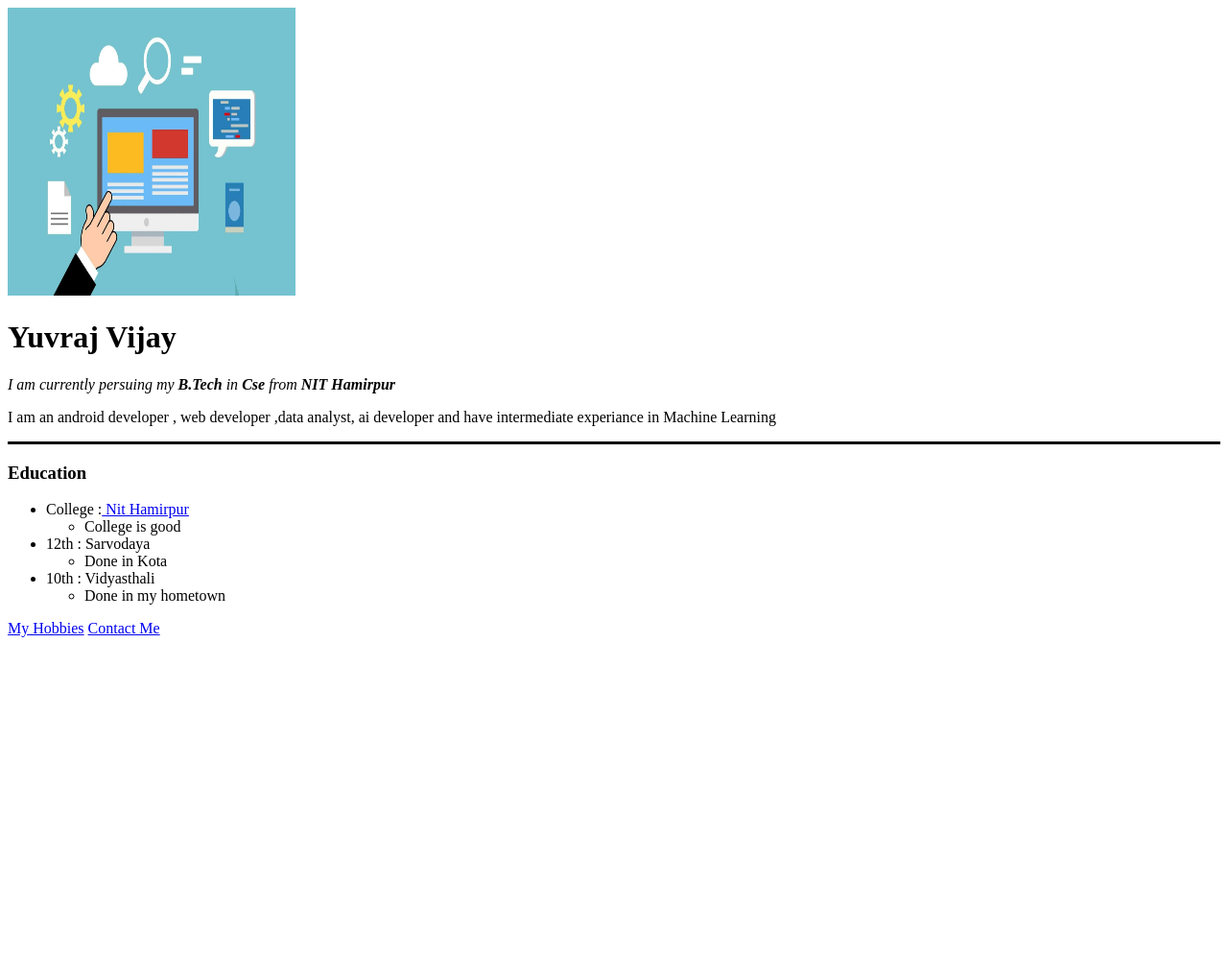
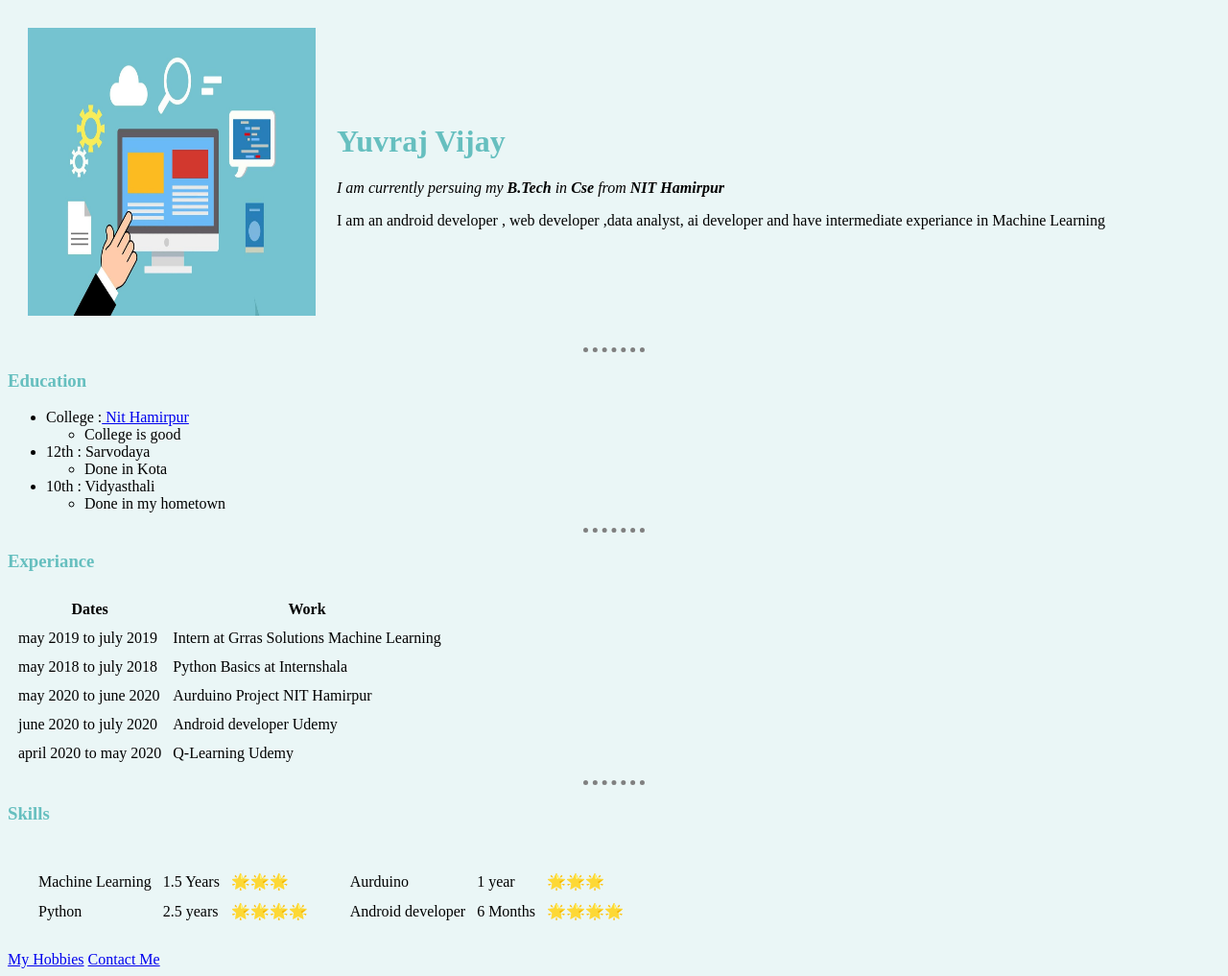
Before and after one commit to YuvrajVijay/CV, a plain HTML site: page HTML - Personal Site/index.html in a window 1280 px wide. Shown: the whole page at 96% size. Before the commit the page ends 800 px from the top, so only its background shows below. Drawn offline with Linux system fonts and the light colour scheme.

Commit message:
first commit

```diff
--- /dev/null
+++ b/HTML - Personal Site/css/styles.css
@@ -0,0 +1,16 @@
+body{
+  background-color: #eaf6f6;
+}
+hr{
+  border-style: none;
+  border-top:4px dotted;
+  border-color: grey;
+  border-width: 5px;
+  width: 5%;
+}
+h1{
+  color: #66bfbf;
+}
+h3{
+  color: #66bfbf;
+}
--- a/HTML - Personal Site/index.html
+++ b/HTML - Personal Site/index.html
@@ -4,15 +4,24 @@
 <head>
   <meta charset="utf-8">
   <title>Yuvraj's personal Site</title>
+
+  <link rel="stylesheet" href="css/styles.css">
 </head>
 
 <body>
-  <!-- <img src="https://img.mensxp.com/media/content/2018/Feb/shubman-gill1-1518416657.jpg?h=221&w=368&cc=1" alt="temporary image"> -->
-  <img src="images/dbms.jpeg" alt="Nothing Special" width="300" height="300">
-  <h1>Yuvraj Vijay</h1>
-  <p><em>I am currently persuing my <strong>B.Tech</strong> in <strong>Cse</strong> from <strong>NIT Hamirpur</strong></em></p>
-  <p>I am an android developer , web developer ,data analyst, ai developer and have intermediate experiance in Machine Learning</p>
-  <hr size="3" noshade color="Black">
+  <table cellspacing="20">
+    <tr>
+      <td><img src="images/dbms.jpeg" alt="Nothing Special" width="300" height="300"></td>
+      <td>
+        <h1>Yuvraj Vijay</h1>
+        <p><em>I am currently persuing my <strong>B.Tech</strong> in <strong>Cse</strong> from <strong>NIT Hamirpur</strong></em></p>
+        <p>I am an android developer , web developer ,data analyst, ai developer and have intermediate experiance in Machine Learning</p>
+      </td>
+    </tr>
+  </table>
+
+
+  <hr>
   <h3>Education</h3>
   <ul>
     <li>College :<a href="https://nith.ac.in/"> Nit Hamirpur</a></li>
@@ -28,6 +37,92 @@
       <li>Done in my hometown</li>
     </ul>
   </ul>
+
+<hr>
+  <h3>Experiance</h3>
+
+  <table cellspacing="10">
+    <tr>
+      <th>Dates</th>
+      <th>Work</th>
+    </tr>
+    <tr>
+      <td>may 2019 to july 2019</td>
+      <td>Intern at Grras Solutions Machine Learning</td>
+    </tr>
+
+    <tr>
+      <td>may 2018 to july 2018</td>
+      <td>Python Basics at Internshala</td>
+
+    </tr>
+
+    <tr>
+      <td>may 2020 to june 2020</td>
+      <td>Aurduino Project NIT Hamirpur</td>
+
+    </tr>
+    <tr>
+      <td>june 2020 to july 2020</td>
+      <td>Android developer Udemy</td>
+
+    </tr>
+    <tr>
+      <td>april 2020 to may 2020</td>
+      <td>Q-Learning Udemy</td>
+
+    </tr>
+  </table>
+
+<hr>
+  <h3>Skills</h3>
+  <table cellspacing="20">
+    <tr>
+      <td>
+        <table cellspacing="10">
+          <!-- <thead>
+      <th>Interns</th>
+      <th>Durations</th>
+    </thead> -->
+          <tbody>
+            <tr>
+              <td>Machine Learning</td>
+              <td>1.5 Years</td>
+              <td>🌟🌟🌟</td>
+            </tr>
+            <tr>
+              <td>Python</td>
+              <td>2.5 years</td>
+              <td>🌟🌟🌟🌟</td>
+            </tr>
+
+          </tbody>
+          <tfoot>
+
+          </tfoot>
+
+        </table>
+      </td>
+      <td>
+        <table cellspacing="10">
+          <tbody>
+            <tr>
+              <td>Aurduino</td>
+              <td>1 year</td>
+              <td>🌟🌟🌟</td>
+            </tr>
+            <tr>
+              <td>Android developer</td>
+              <td>6 Months</td>
+              <td>🌟🌟🌟🌟</td>
+            </tr>
+          </tbody>
+        </table>
+      </td>
+    </tr>
+
+  </table>
+
   <a href="hobbies.html">My Hobbies</a>
   <a href="contactme.html">Contact Me</a>
 </body>
```
Also changed, not shown: HTML - Personal Site/contactme.html (+15 -0 lines), HTML - Personal Site/hobbies.html (+2 -0 lines).
